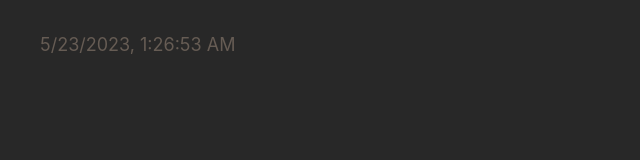
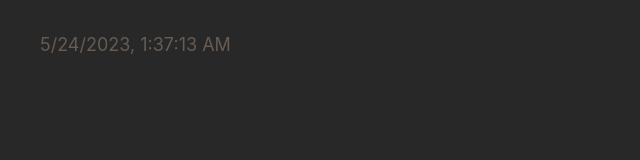
Before and after one commit to ravana69/lokam, a plain HTML site: page index.html in a window 1280 px wide. Shown: the full height of the page, 0-640 px from the left. Drawn offline with Linux system fonts and the light colour scheme.

Commit message:
deploy: 946d6f5a1794919802da6f47640d34baadc1ea80

```diff
--- a/index.html
+++ b/index.html
@@ -17,8 +17,8 @@
     <!-- %after-body-begin.html% -->
 
     <footer>
-      <a class="footer-link" href="https://github.com/ravana69/lokam/actions/runs/5052097138">
-        <time id="build-timestamp" datetime="2023-05-23T01:26:53.184Z">2023-05-23T01:26:53.184Z</time>
+      <a class="footer-link" href="https://github.com/ravana69/lokam/actions/runs/5063738421">
+        <time id="build-timestamp" datetime="2023-05-24T01:37:13.745Z">2023-05-24T01:37:13.745Z</time>
       </a>
       <a class="footer-link" href="https://github.com/osmoscraft/osmosfeed">osmosfeed 1.15.1</a>
     </footer>
```
Also changed, not shown: 1 other file.
